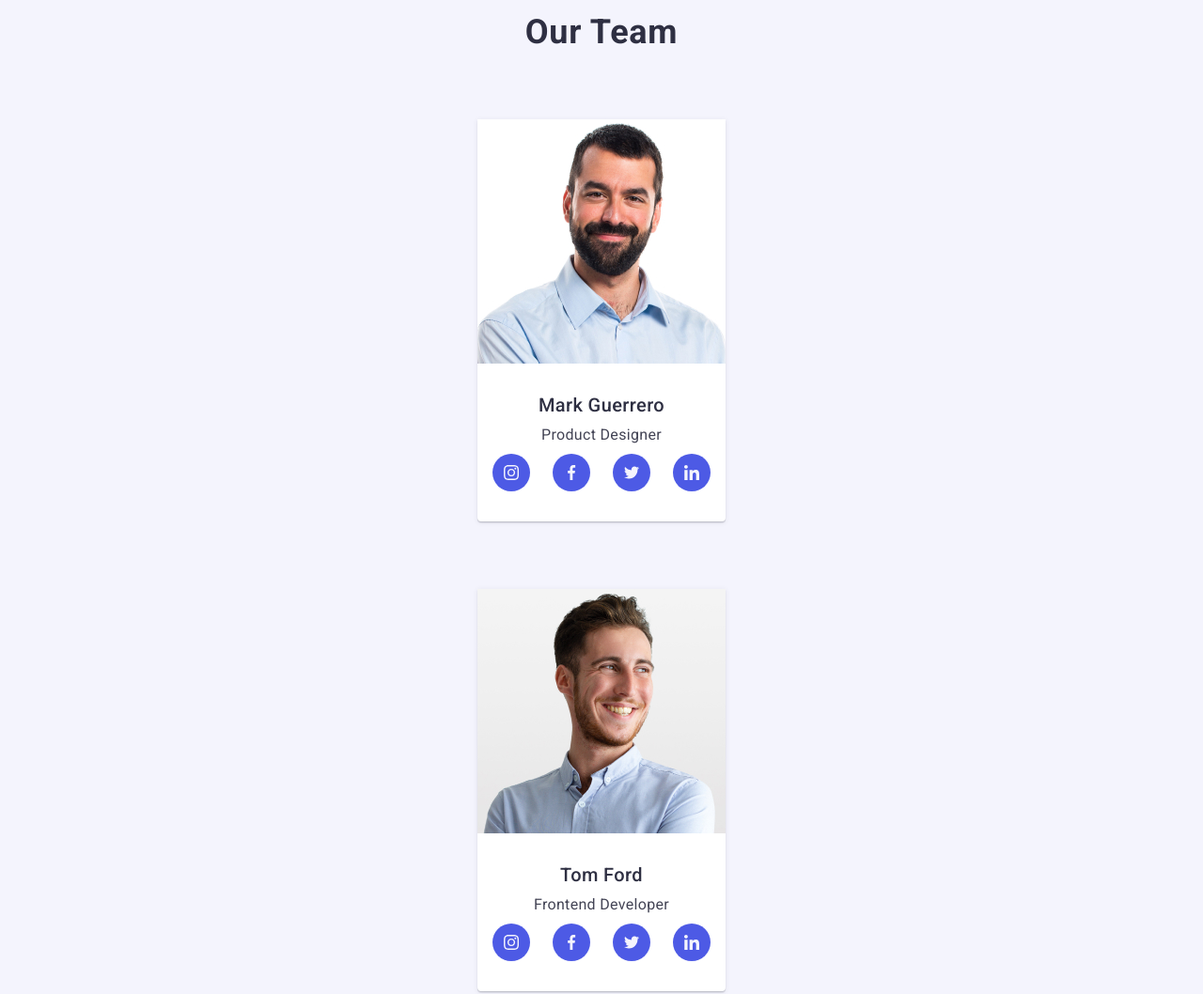
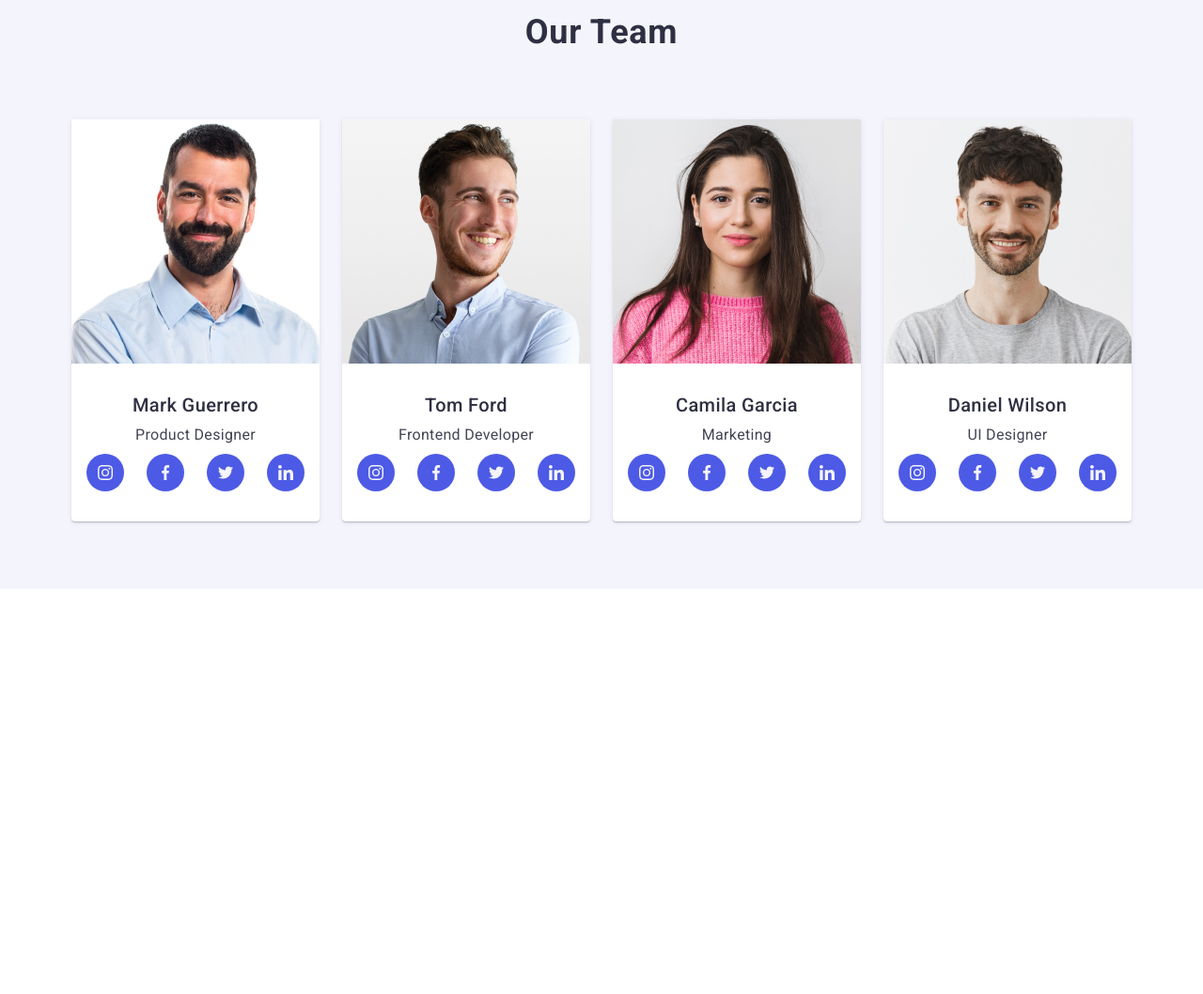
Before and after one commit to Dmytro-Labusov/goit-markup-hw-06, a plain HTML site: page index.html in a window 1280 px wide. Shown: the part 1260-2318 px from the top of the page at 94% size. After the commit the page ends 1887 px from the top, so only its background shows below. Drawn offline with nearby package versions, Linux system fonts and the light colour scheme.

Commit message:
Update styles.css

```diff
--- a/css/styles.css
+++ b/css/styles.css
@@ -659,3 +659,27 @@ li:first-child .mobile-contact-link {
     height: 16px;
     fill: rgb(244, 244, 253);
 }
+
+@media screen and (min-width: 768px) {
+    .team-list {
+        flex-direction: row;
+        flex-wrap: wrap;
+        gap: 24px;
+    }
+
+    .member-card {
+        flex-basis: calc((100% - 24px) / 2);
+    }
+}
+
+@media screen and (min-width: 1158px) {
+    .team-list {
+        flex-direction: row;
+        flex-wrap: wrap;
+        gap: 24px;
+    }
+
+    .member-card {
+        flex-basis: calc((100% - 72px) / 4);
+    }
+}
```
